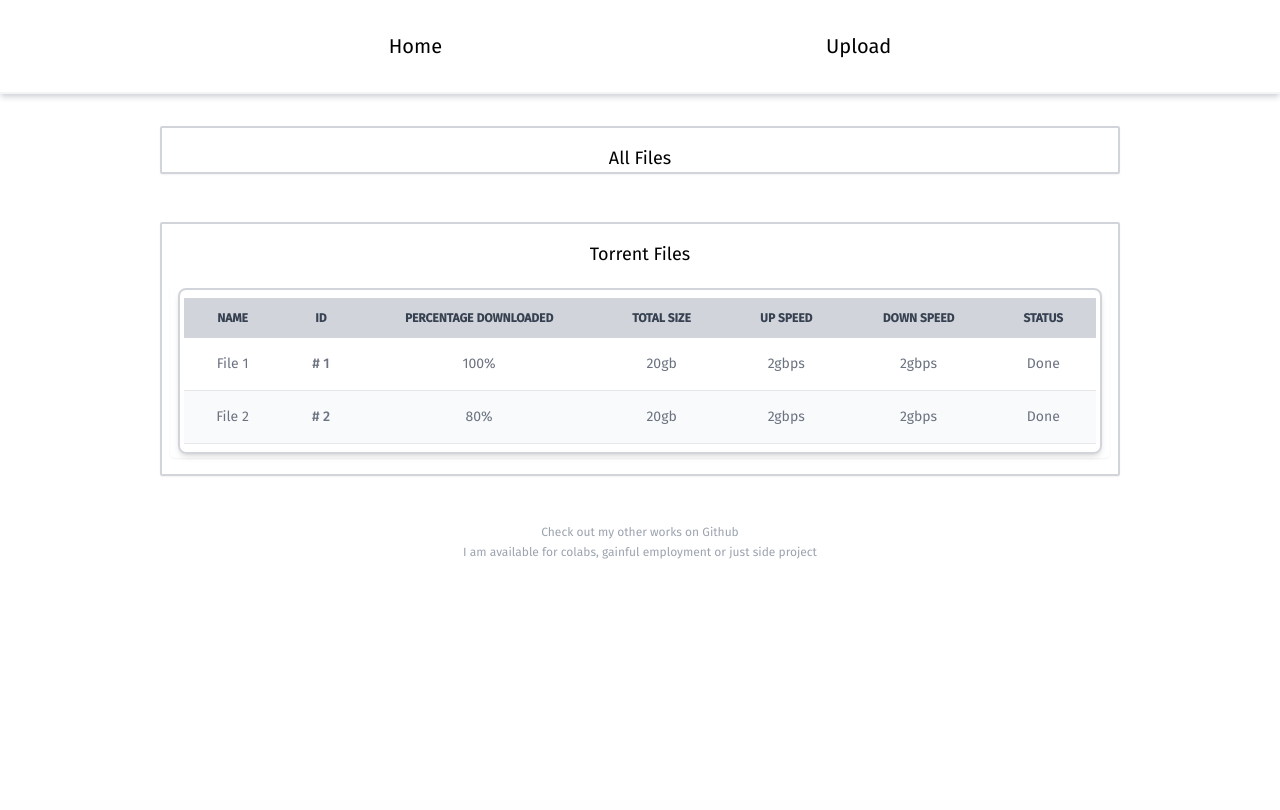
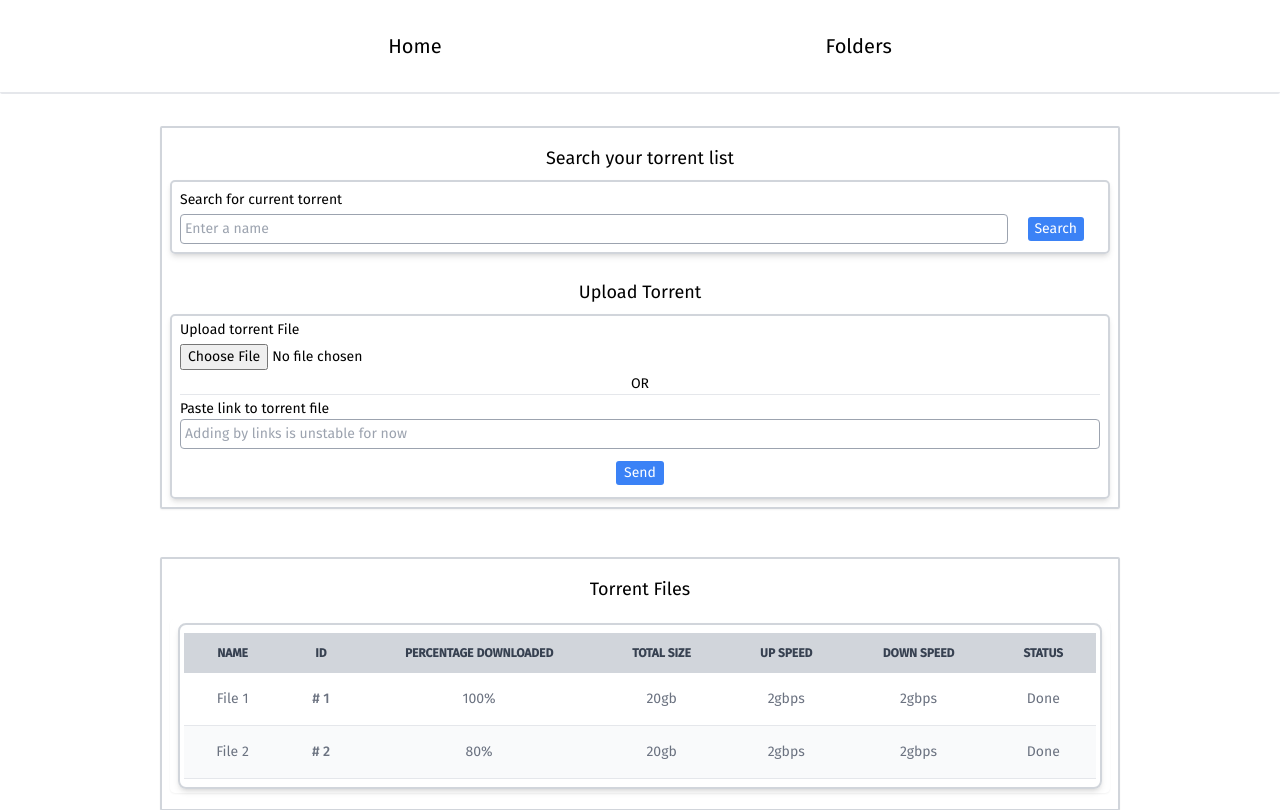
Before and after one commit to Kaligraphy247/transmission-seedbox, a Flask app: page / in a window 1280 px wide. Shown: the top 810 px of the page. Run offline with Flask 2, Linux system fonts and the light colour scheme; style sheets or scripts are compiled from the project's sources.

Commit message:
update at 16/09/22 23:24

```diff
--- a/templates/base.html
+++ b/templates/base.html
@@ -4,19 +4,18 @@
     <meta charset="UTF-8" />
     <meta http-equiv="X-UA-Compatible" content="IE=edge" />
     <meta name="viewport" content="width=device-width, initial-scale=1.0" />
-    <link rel="stylesheet" href="static/style.min.css" />
+    <link rel="stylesheet" href="static/style.css" />
     <title>{% block title%}Home{% endblock title %}</title>
   </head>
   <body class="body-font min-h-[100%]">
-    <header
-      class="border-b-2 border-gray-100 shadow-md rounded-sm shadow-gray-300 py-8 text-center text-xl">
+    <header class="border-b-2 border-gray-200 rounded-sm  py-8 text-center text-xl">
       <ul class="inline-flex space-x-16 md:space-x-48 lg:space-x-96">
         <li class="list-none">
           <a href="{{ url_for('index') }}" class="hover:text-gray-600 active:text-green-500">Home</a>
         </li>
         <!-- <li class="list-none"><a href="#" class="hover:text-gray-600 active:text-green-500">Download</a></li> -->
         <li class="list-none">
-          <a href="{{ url_for('upload') }}" class="hover:text-gray-600 active:text-green-500">Upload</a>
+          <a href="{{ url_for('folderv2_view') }}" class="hover:text-gray-600 active:text-green-500">Folders</a>
         </li>
       </ul>
     </header>
--- a/templates/index.html
+++ b/templates/index.html
@@ -6,23 +6,31 @@
 
 {% block content %}
 
+<div class="border-2 border-gray-300 rounded-sm shadow-sm mx-2 mt-8  mb-4 lg:w-[75%] lg:mx-auto">
 
-    <div class="border-2 border-gray-300 rounded-sm shadow-sm mx-2 mt-8  mb-4 lg:w-[75%] lg:mx-auto">
-        <p class="text-lg mx-2 pt-4 text-center">All Files</p>
-        <!-- <p class="text-center px-4 hover:text-violet-500 hover:cursor-pointer">path: {{cwd}}</p> -->
-        <!-- <p><a href="/cd?path=.." class="pl-4 cursor-pointer hover:text-indigo-500">..</a></p> -->
+<!-- search -->
+<p class="text-lg mx-2 pt-4 text-center">Search your torrent list</p>
+<form class="border-2 border-gray-300 rounded-[5px] shadow-md mx-2 my-2 py-1 px-2 text-sm grid" action="/">
+<label class="pt-1">Search for current torrent</label>
+<div class="pt-1">
+  <input type="text" name="" id="" placeholder="Enter a name" class="py-1 px-1 mb-1 border-[1px] rounded-[4px] border-gray-400 w-[80%] lg:w-[90%] md:w-[90%] ">
+  <button class="text-white bg-blue-500 w-14 h-6 rounded-[3px] ml-2 px-1 hover:text-xs md:ml-6 lg:ml-4">Search</button>
+</div>
+</form>
 
-    {% for entry in dirs %}
-        <div class="mx-2 my-4 border-2 border-gray-300 px-2 py-1 rounded-[5px] shadow-sm hover:shadow-md">
-            <p><a href="{{ url_for('download_for_index', filename=entry[0]) }}" class="hover:text-blue-400">{{ entry[0] }}</a><span class="text-[10px] hover:text-indigo-500 hover:text-[11px]">&emsp;file</span></p>
-                <div class="text-sm text-gray-500 inline-flex">
-                    <p class="cursor-pointer">created at <span class="text-xs text-violet-500 hover:text-violet-700">{{ timestamp(entry[1]) }}</span>&ensp;&middot;&ensp;</p>
-                    <p class="cursor-pointer text-indigo-500 hover:text-indigo-700">{{ size(entry[2]) }}</p>
-                </div>
+
+  <p class="text-lg mx-2 pt-4 text-center">Upload Torrent</p>
+    <form class="border-2 border-gray-300 rounded-[5px] shadow-md mx-2 my-2 py-1 px-2 text-sm grid" action="/">
+        <label class="pb-1">Upload torrent File</label>
+        <input type="file" name="file" id="" class="pb-1">
+        <p class="text-center border-b-[1px]">OR</p>
+        <label class="pt-1">Paste link to torrent file</label>
+        <input type="url" name="url" id="" placeholder="Adding by links is unstable for now" readonly class="py-1 px-1 mb-1 border-[1px] rounded-[4px] border-gray-400">
+        <div class="text-center my-2">
+            <button type="submit" class="text-white bg-blue-500 w-12 h-6 rounded-[3px] hover:text-xs">Send</button>
         </div>
-    {% endfor %}
-    </div>
-
+    </form>
+</div>
 
 
 
```
Also changed, not shown: static/style.min.css.
